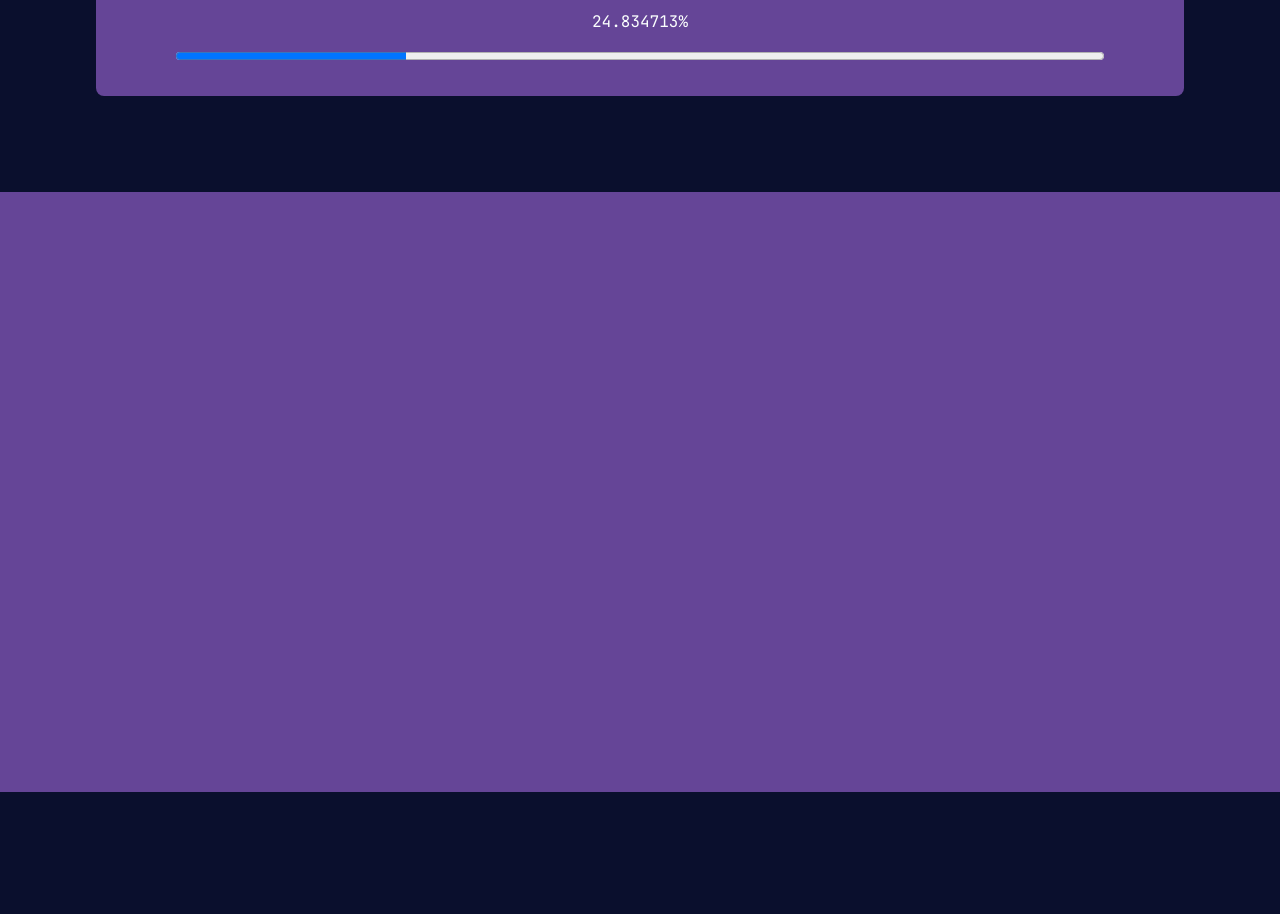
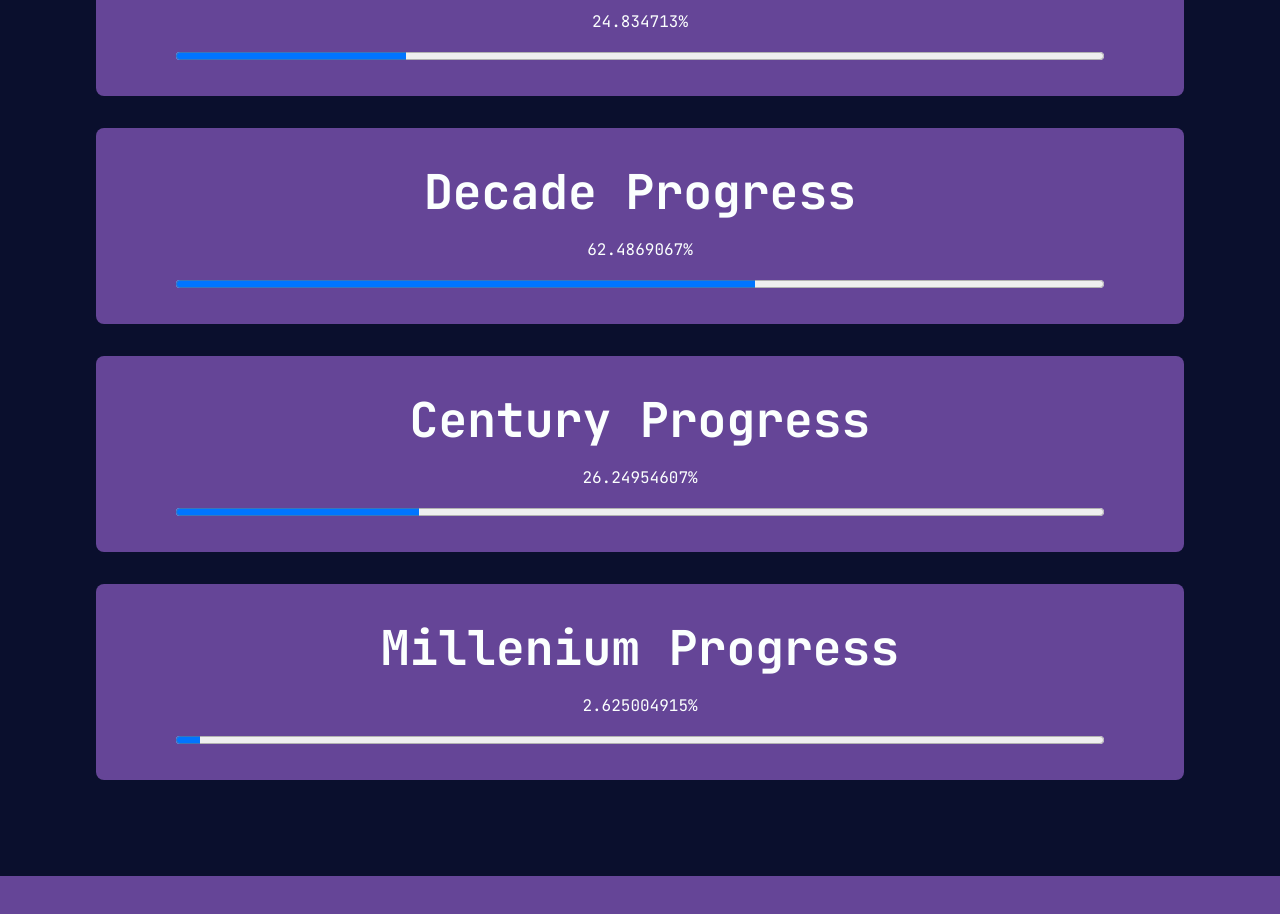
Before and after one commit to coopericksen/website, a React (Vite) app: page /tools/clock in a window 1280 px wide. Shown: the part 1660-2574 px from the top of the page. Before the commit the page ends 2452 px from the top, so only its background shows below. Built offline with nearby package versions, Linux system fonts and the light colour scheme.

Commit message:
Added TimeProgress for century and millenium time spans

```diff
--- a/src/pages/tools/Clock.tsx
+++ b/src/pages/tools/Clock.tsx
@@ -42,9 +42,22 @@ function Clock() {
     const dayProgress = hours / 24;
     const monthProgress = days / daysInMonth(now.getFullYear(), now.getMonth() + 1);
 
-    const startOfYear = new Date(now.getFullYear(), 0, 1);
-    const startOfNextYear = new Date(now.getFullYear() + 1, 0, 1);
-    const yearProgress = (now.getTime() - startOfYear.getTime()) / (startOfNextYear.getTime() - startOfYear.getTime());
+    function calcYearProgress(year1: number, year2: number) {
+        const startOfYear1 = new Date(year1, 0, 1);
+        const startOfYear2 = new Date(year2, 0, 1);
+        return (now.getTime() - startOfYear1.getTime()) / (startOfYear2.getTime() - startOfYear1.getTime());
+    }
+
+    const yearProgress = calcYearProgress(now.getFullYear(), now.getFullYear() + 1);
+
+    const firstYearOfDecade = now.getFullYear() - now.getFullYear() % 10;
+    const decadeProgress = calcYearProgress(firstYearOfDecade, firstYearOfDecade + 10);
+
+    const firstYearOfCentury = now.getFullYear() - now.getFullYear() % 100;
+    const centuryProgress = calcYearProgress(firstYearOfCentury, firstYearOfCentury + 100);
+
+    const firstYearOfMillenium = now.getFullYear() - now.getFullYear() % 1000;
+    const milleniumProgress = calcYearProgress(firstYearOfMillenium, firstYearOfMillenium + 1000);
 
     return (
         <>
@@ -61,6 +74,9 @@ function Clock() {
                     <TimeProgress label="Day Progress" value={dayProgress} decimals={4}/>
                     <TimeProgress label="Month Progress" value={monthProgress} decimals={5}/>
                     <TimeProgress label="Year Progress" value={yearProgress} decimals={6}/>
+                    <TimeProgress label="Decade Progress" value={decadeProgress} decimals={7}/>
+                    <TimeProgress label="Century Progress" value={centuryProgress} decimals={8}/>
+                    <TimeProgress label="Millenium Progress" value={milleniumProgress} decimals={9}/>
                 </div>
             </motion.section>
         </>
```
